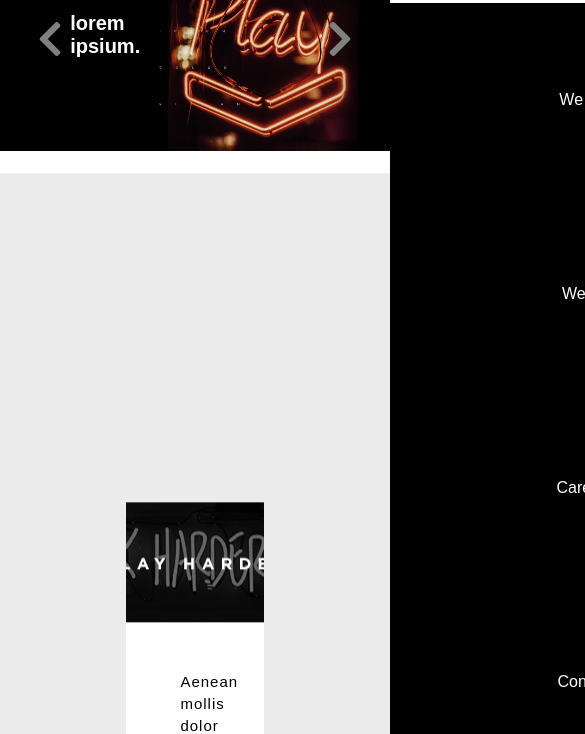
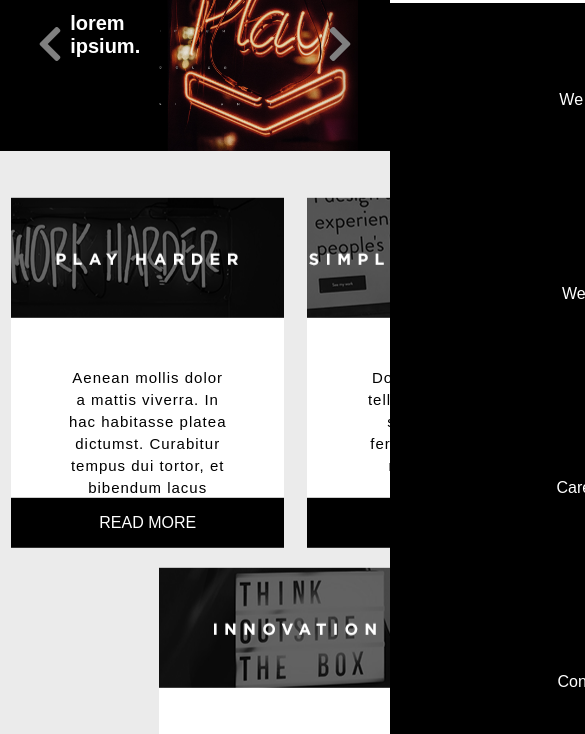
Before and after one commit to Simone-ortu/front-end-exercise, a plain HTML site: page index.html in a window 390 px wide. Shown: the part 65-799 px from the top of the page, 585 px wide, since content can reach past the window. Drawn offline with Linux system fonts and the light colour scheme.

Commit message:
Cards completed

```diff
--- a/css/style.css
+++ b/css/style.css
@@ -240,14 +240,13 @@ body {
   }
 
   .cards{
-    height: fit-content;
+    height: 500px;
   }
 
   .cards-container {
-    width: 70vw;
-    margin-top: auto;
+    width: 100vh;
+    margin-top: 0;
     display: flex;
-    flex-flow: column wrap;
     justify-content: space-around;
     flex-direction: row;
     align-items: center;
@@ -256,10 +255,10 @@ body {
 
   .card {
     position: relative;
-    width: calc(70vw / 1.99);
+    width: calc(70vw / 2);
     background-color: white;
     min-height: 350px;
-    margin-top: auto;
+    margin-top: 0;
   }
 
 }
@@ -337,7 +336,26 @@ body {
 
   /*Cards*/
   .cards{
-    height: 1000px;
+    height: 1400px;
+    margin-top: -150px;
+  }
+  .cards-container {
+    width: 70vh;
+    margin-top: 0;
+    display: flex;
+    flex-flow: column wrap;
+    justify-content: space-around;
+    flex-direction: row;
+    align-items: center;
+    transform: translateY(22%);
+    padding: 0;
+  }
+  .card {
+    position: relative;
+    width: calc(70vw / 1.5);
+    background-color: white;
+    min-height: 350px;
+    margin-bottom: 20px;
   }
 
 }
@@ -351,7 +369,7 @@ body {
     width: 100vw;
     position: relative;
     overflow: hidden;
-    height: 238px;
+    height: 250px;
   }
 
 
@@ -387,6 +405,30 @@ body {
     transform: translateX(-150%);
     cursor: pointer;
   }
+
+  .cards{
+    height: 1400px;
+    margin-top: -150px;
+  }
+  .cards-container {
+    width: 70vh;
+    margin-top: 0;
+    display: flex;
+    flex-flow: column wrap;
+    justify-content: space-around;
+    flex-direction: row;
+    align-items: center;
+    transform: translateY(22%);
+    padding: 0;
+  }
+  .card {
+    position: relative;
+    width: calc(70vw / 1);
+    background-color: white;
+    min-height: 350px;
+    margin-bottom: 20px;
+  }
+
 }
 
 
```
